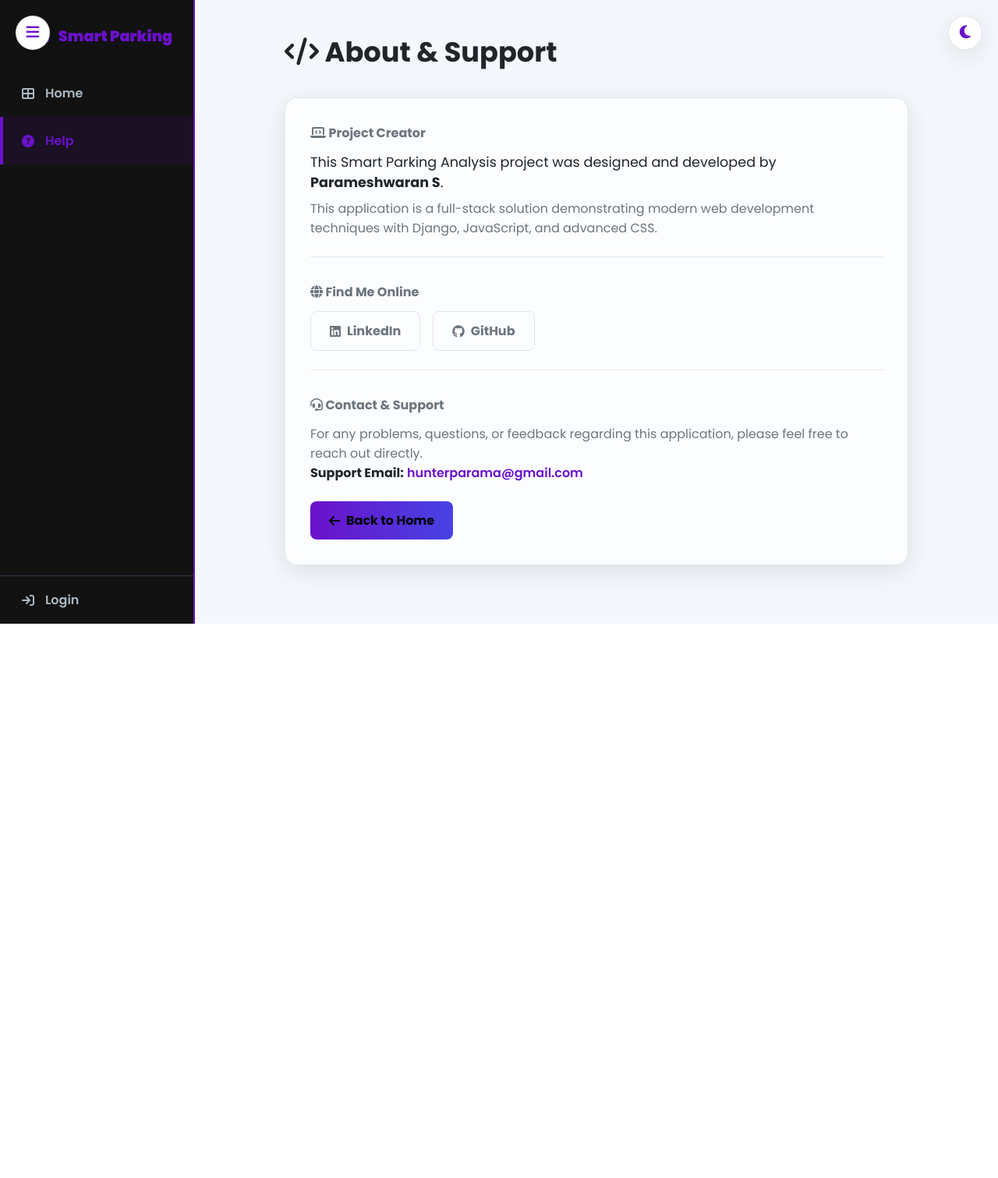
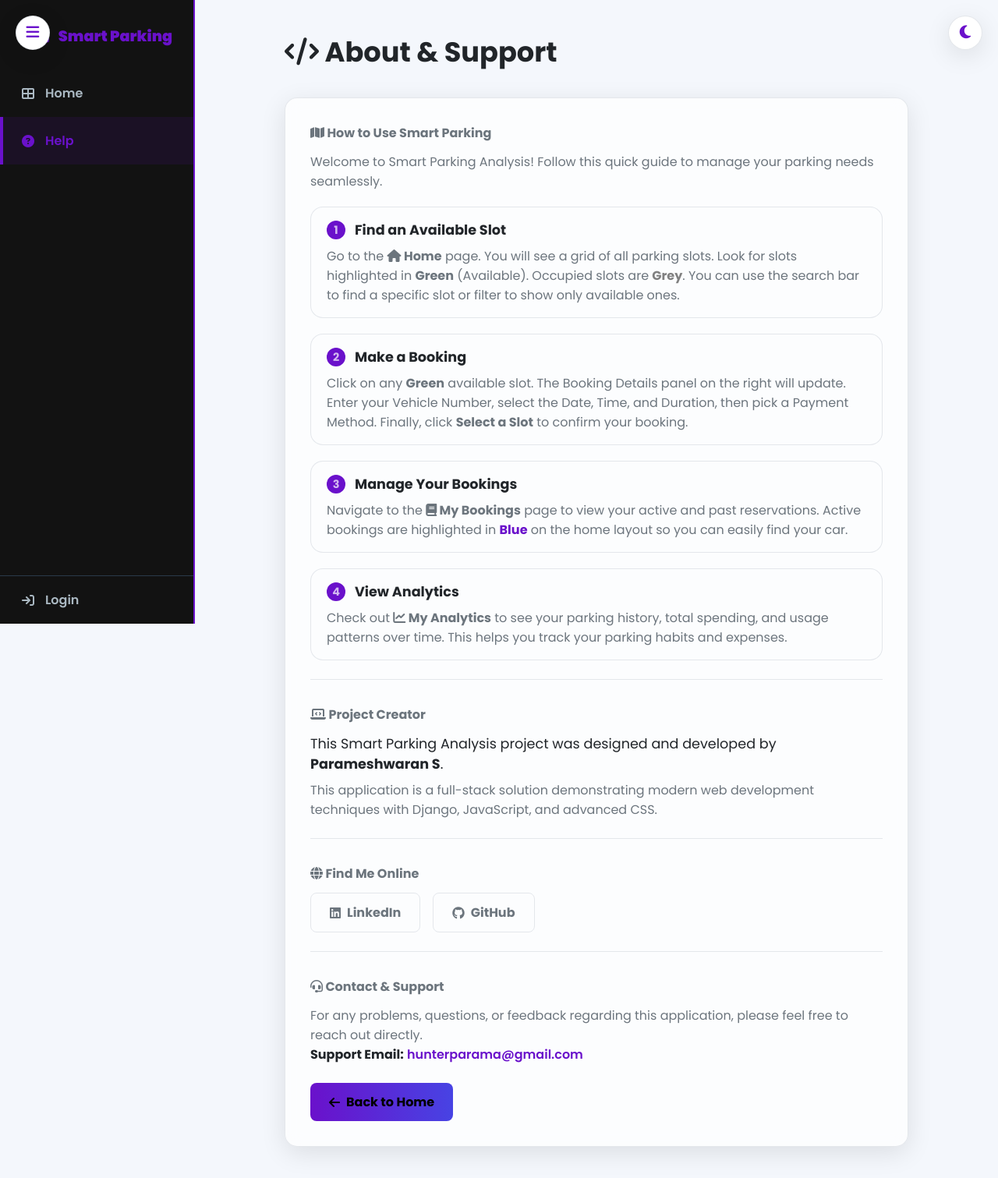
Before and after one commit to imnotparama/smart_parking, a Django app: page /help/ in a window 1280 px wide. Shown: the whole page at 78% size. Before the commit the page ends 800 px from the top, so only its background shows below. Run offline with Django 5.2, Linux system fonts and the light colour scheme.

Commit message:
Add full app walkthrough to Help page

```diff
--- a/parking/templates/parking/help.html
+++ b/parking/templates/parking/help.html
@@ -10,6 +10,37 @@
     </div>
 
     <div class="about-card glass-card">
+
+        <!-- App Walkthrough Section (New) -->
+        <div class="about-section">
+            <h4><i class="fa-solid fa-map"></i> How to Use Smart Parking</h4>
+            <p class="text-light" style="margin-bottom: 20px;">
+                Welcome to Smart Parking Analysis! Follow this quick guide to manage your parking needs seamlessly.
+            </p>
+
+            <div class="walkthrough-steps">
+                <div class="step">
+                    <h5><span class="step-num">1</span> Find an Available Slot</h5>
+                    <p class="text-light">Go to the <strong><i class="fa-solid fa-house"></i> Home</strong> page. You will see a grid of all parking slots. Look for slots highlighted in <strong style="color: var(--success);">Green</strong> (Available). Occupied slots are <strong style="color: gray;">Grey</strong>. You can use the search bar to find a specific slot or filter to show only available ones.</p>
+                </div>
+
+                <div class="step">
+                    <h5><span class="step-num">2</span> Make a Booking</h5>
+                    <p class="text-light">Click on any <strong style="color: var(--success);">Green</strong> available slot. The Booking Details panel on the right will update. Enter your Vehicle Number, select the Date, Time, and Duration, then pick a Payment Method. Finally, click <strong>Select a Slot</strong> to confirm your booking.</p>
+                </div>
+
+                <div class="step">
+                    <h5><span class="step-num">3</span> Manage Your Bookings</h5>
+                    <p class="text-light">Navigate to the <strong><i class="fa-solid fa-book"></i> My Bookings</strong> page to view your active and past reservations. Active bookings are highlighted in <strong style="color: var(--primary);">Blue</strong> on the home layout so you can easily find your car.</p>
+                </div>
+
+                <div class="step">
+                    <h5><span class="step-num">4</span> View Analytics</h5>
+                    <p class="text-light">Check out <strong><i class="fa-solid fa-chart-line"></i> My Analytics</strong> to see your parking history, total spending, and usage patterns over time. This helps you track your parking habits and expenses.</p>
+                </div>
+            </div>
+        </div>
+
         <!-- Project Creator Section -->
         <div class="about-section">
             <h4><i class="fa-solid fa-laptop-code"></i> Project Creator</h4>
@@ -73,6 +104,37 @@
         margin-bottom: 12px;
         color: var(--text-light);
     }
+    .walkthrough-steps {
+        display: flex;
+        flex-direction: column;
+        gap: 20px;
+    }
+    .step {
+        background: rgba(255, 255, 255, 0.03);
+        padding: 16px 20px;
+        border-radius: var(--radius);
+        border: 1px solid var(--border);
+    }
+    .step h5 {
+        color: var(--white);
+        margin-bottom: 8px;
+        display: flex;
+        align-items: center;
+        gap: 12px;
+        font-size: 1.1rem;
+    }
+    .step-num {
+        background: var(--primary);
+        color: var(--card-bg);
+        width: 24px;
+        height: 24px;
+        border-radius: 50%;
+        display: flex;
+        align-items: center;
+        justify-content: center;
+        font-weight: bold;
+        font-size: 0.9rem;
+    }
     .creator-name {
         font-size: 1.1rem;
         margin-bottom: 8px;
```
